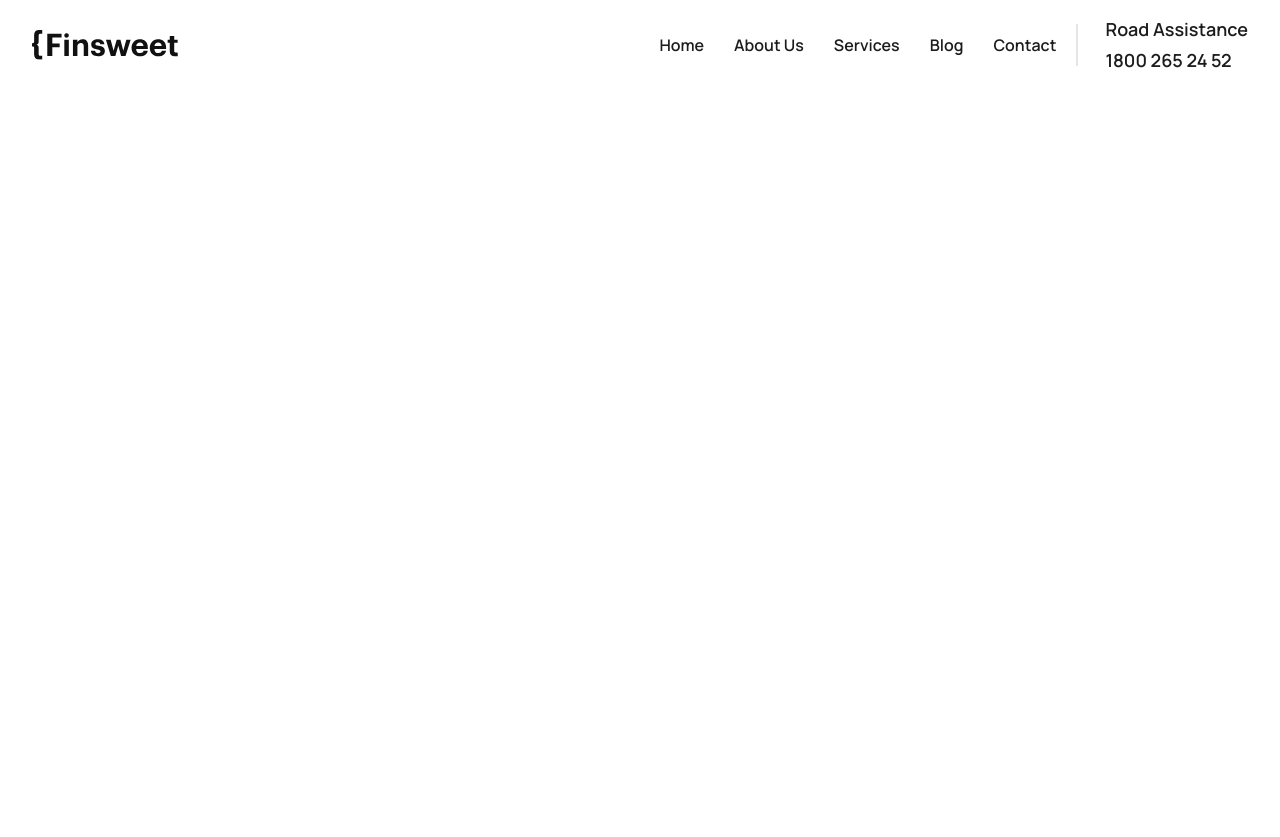
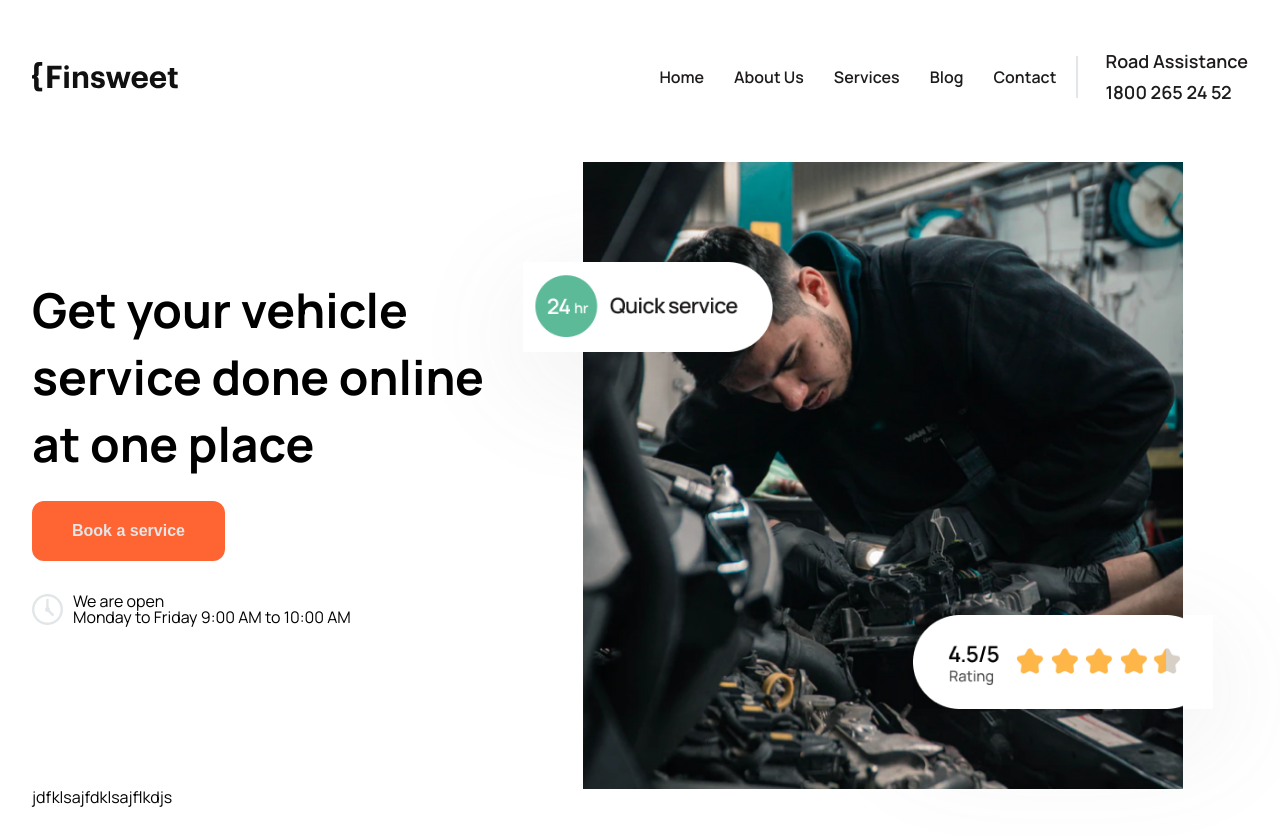
Before and after one commit to Egoy/finsweetCarService, a plain HTML site: page index.html in a window 1280 px wide. Before the commit the page ends 800 px from the top, so only its background shows below. Drawn offline with Linux system fonts and the light colour scheme.

Commit message:
Main section completed

```diff
--- a/index.html
+++ b/index.html
@@ -27,7 +27,7 @@
             <img src="./images/finsweet-logo.svg" alt="" class="logo">
             <nav class="nav">
                 <div class="nav__menu">
-                    <img src="./images/finsweet-logo.svg" alt="" class="logo">
+                    <!-- <img src="./images/finsweet-logo.svg" alt="" class="logo"> -->
                     <ul class="nav__links">
                         <li class="nav--items"><a href="">Home</a></li>
                         <li class="nav--items"><a href="">About Us</a></li>
@@ -77,6 +77,31 @@
                 <span></span>
             </div>
         </header>
+        <main>
+            <div class="hero">
+                <div class="hero__text">
+                    <h1>Get your vehicle service done online at one place</h1>
+                    <button class="btn btn-main">Book a service</button>
+                    <div class="hero__subtext">
+                        <img src="./images/clock.png" alt="clock icon" aria-hidden="true">
+                        <span>We are open <br>
+                        Monday to Friday 9:00 AM to 10:00 AM</span>
+                    </div>
+                </div>
+                <div class="hero__image">
+                    <picture>
+                        <source media="(max-width: 600px)" srcset="./images/worker-m.png">
+                        <source media="(min-width: 601px)" srcset="./images/worker.png">
+                        <img class="worker" aria-hidden="true" decoding="async" src="./images/worker.png" alt="worker" width="600px" height="auto">
+                    </picture>
+                    <img class="servicePNG" src="./images/service.png" alt="24 hour service" aria-hidden="true">
+                    <img class="ratingPNG" src="./images/rating.png" alt="4.5 rating" aria-hidden="true">
+                </div>
+            </div>
+        </main>
+        <section>
+            <h1>jdfklsajfdklsajflkdjs</h1>
+        </section>
     </div>
 </body>
 <script src="./app.js"></script>
--- a/styles/_global.scss
+++ b/styles/_global.scss
@@ -6,6 +6,11 @@
 
 body {
     font-family: 'Manrope', sans-serif;
-    overflow: hidden;
     position: relative;
 }
+
+.container {
+    max-width: 1300px;
+    margin: 0 auto;
+    padding: 32px;
+}
--- /dev/null
+++ b/styles/_main.scss
@@ -0,0 +1,88 @@
+.btn-main {
+    background-color: $primary;
+    outline: none;
+    border: none;
+    color: $grey;
+    padding: 16px 40px;
+    @include pbody2;
+    border-radius: 12px;
+    margin-bottom: 32px;
+    cursor: pointer;
+    font-weight: 600;
+}
+.hero {
+    margin-top: 40px;
+    position: relative;
+    &__text {
+        h1 {
+            @include heading3;
+            margin-bottom: 24px;
+        }
+    }
+    &__subtext {
+        display: flex;
+        justify-content: flex-start;
+        align-items: center;
+        align-content: center;
+        margin-bottom: 50px;
+        img {
+            margin-right: 10px;
+        }
+    }
+    &__image {
+        position: relative;
+        max-width: 600px;
+        margin: 0 auto;
+        .worker {
+            display: block;
+            width: 100%;
+        }
+        .servicePNG, .ratingPNG {
+            position: absolute;
+            width: 150px;
+            box-shadow: 0px 28px 118px 0px #6D6C731F;
+        }
+        .ratingPNG {
+            bottom: -20px;
+            right: -30px;
+        }
+        .servicePNG {
+            top: -20px;
+            left: -40px;
+        }
+    }
+}
+
+@include for-tablet-portrait-up {
+    .hero {
+        &__image {
+            .servicePNG,
+            .ratingPNG {
+                position: absolute;
+                width: 200px;
+            }
+        }
+    }
+}
+
+@include for-desktop-up {
+    .hero {
+        display: grid;
+        grid-template-columns: 40% 60%;
+        align-items: center;
+        align-content: center;
+        &__image {
+            .servicePNG, .ratingPNG {
+                width: 250px;
+            }
+            .servicePNG {
+                top: 100px;
+                left: -60px;
+            }
+            .ratingPNG {
+                bottom: 80px;
+                width: 300px;
+            }
+        }
+    }
+}
--- a/styles/_nav.scss
+++ b/styles/_nav.scss
@@ -7,21 +7,21 @@ header {
     display: flex;
     justify-content: space-between;
     align-items: center;
-    padding: 32px;
-
 }
 .nav {
     &__menu {
-        position: absolute;
+        position: fixed;
         right: -375px;
         background-color: $grey;
         display: flex;
-        justify-content: space-between;
+        justify-content: space-around;
         flex-direction: column;
         transition: .5s ease;
         top: 0;
+        bottom: 0;
         height: 100vh;
         padding: 32px;
+        gap: 100px;
         &.active {
             top: 0;
             right: 0px;
@@ -51,7 +51,7 @@ header {
             text-decoration: none;
             color: $black;
             text-transform: uppercase;
-            @include heading6;
+            @include heading5;
             &:hover{
                 color: $primary;
             }
@@ -89,6 +89,8 @@ header {
     &__button {
         cursor: pointer;
         z-index: 3;
+        position: fixed;
+        right: 32px;
         span {
             display: block;
             height: 3px;
@@ -123,18 +125,19 @@ header {
 .splashscreen {
     @include heading5;
     position: fixed;
-    z-index: 1;
+    z-index: 4;
     left: 0;
     top: 0;
     width: 100%;
     height: 100vh;
-    background-color: $lightgrey;
+    background-color: $grey;
     transition: 1s;
     &__header {
         position: absolute;
         top: 40%;
         left: 50%;
         transform: translate(-40%, -50%);
+        transform: scale;
     }
     &--items {
         position: relative;
--- a/styles/_properties.scss
+++ b/styles/_properties.scss
@@ -102,8 +102,3 @@ $lightgrey: #F2F2F2;
         @content;
     }
 }
-
-.container {
-    max-width: 1300px;
-    margin: 0 auto;
-}
--- a/styles/style.scss
+++ b/styles/style.scss
@@ -1,3 +1,4 @@
 @import 'global';
 @import 'properties';
-@import 'nav'
+@import 'nav';
+@import 'main'
```
Also changed, not shown: images/clock.png (added), images/rating.png (added), images/service.png (added), images/worker-m.png (added), images/worker.png (added), styles/style.css, 1 other file.
